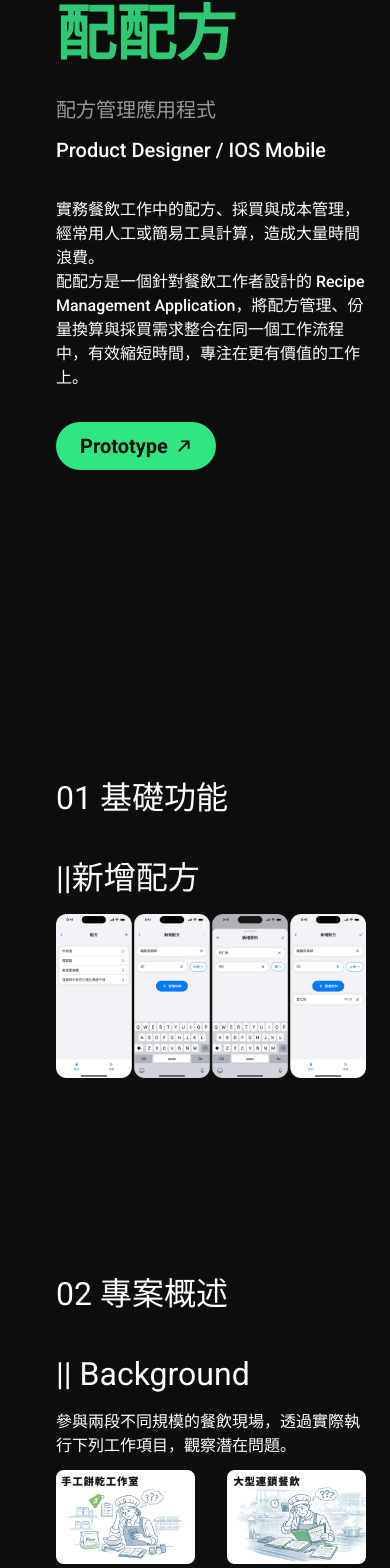
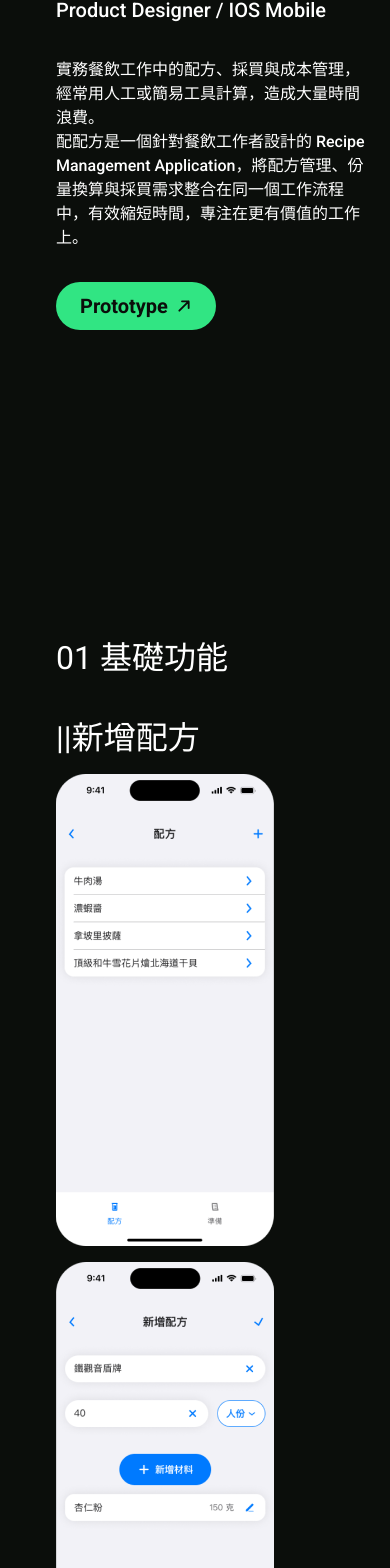
Before and after one commit to herbtea211/20260730-portfolio, a Next.js app: page /works/recipe in a window 390 px wide. Shown: the part 396-1964 px from the top of the page. Built offline with nearby package versions, Linux system fonts and the light colour scheme.

Commit message:
feat: add mobile recipe layout

```diff
--- a/src/app/works/recipe/page.tsx
+++ b/src/app/works/recipe/page.tsx
@@ -8,6 +8,8 @@ import Button from "@/components/ui/Button";
 
 import Bullet from "@/components/ui/Bullet"
 import recipe01 from "@/assets/image/Work/recipe/recipe-01.png";
+import recipe01mobile1 from "@/assets/image/Work/recipe/recipe-01-mobile-1.png";
+import recipe01mobile2 from "@/assets/image/Work/recipe/recipe-01-mobile-2.png";
 import recipe02 from "@/assets/image/Work/recipe/recipe-02.png";
 import recipe03 from "@/assets/image/Work/recipe/recipe-03.png";
 import recipe04 from "@/assets/image/Work/recipe/recipe-04.png";
@@ -48,6 +50,17 @@ export default function Page() {
         <Image
           src={recipe01}
           alt="新增配方功能畫面"
+          className="hidden md:block"
+        />
+        <Image
+          src={recipe01mobile1}
+          alt="新增配方功能畫面"
+          className="block md:hidden pb-4"
+        />
+        <Image
+          src={recipe01mobile2}
+          alt="新增配方功能畫面"
+          className="block md:hidden"
         />
       </section>
       <section className="col-start-2 col-span-6 pb-40">
--- a/src/components/sections/workHero.tsx
+++ b/src/components/sections/workHero.tsx
@@ -14,7 +14,7 @@ export default function WorkHero({
   description,
 }: WorkHeroProps) {
   return (
-    <section className="col-start-2 col-span-6 pt-55 pb-80">
+    <section className="col-start-2 col-span-6 pt-20 md:pt-55 pb-80">
       <h1 className="font-extraBold text-hero leading-hero tracking-hero text-textPrimaryColor">
         {title}
       </h1>
```
Also changed, not shown: src/assets/image/Work/recipe/recipe-01-mobile-1.png (added), src/assets/image/Work/recipe/recipe-01-mobile-2.png (added).
